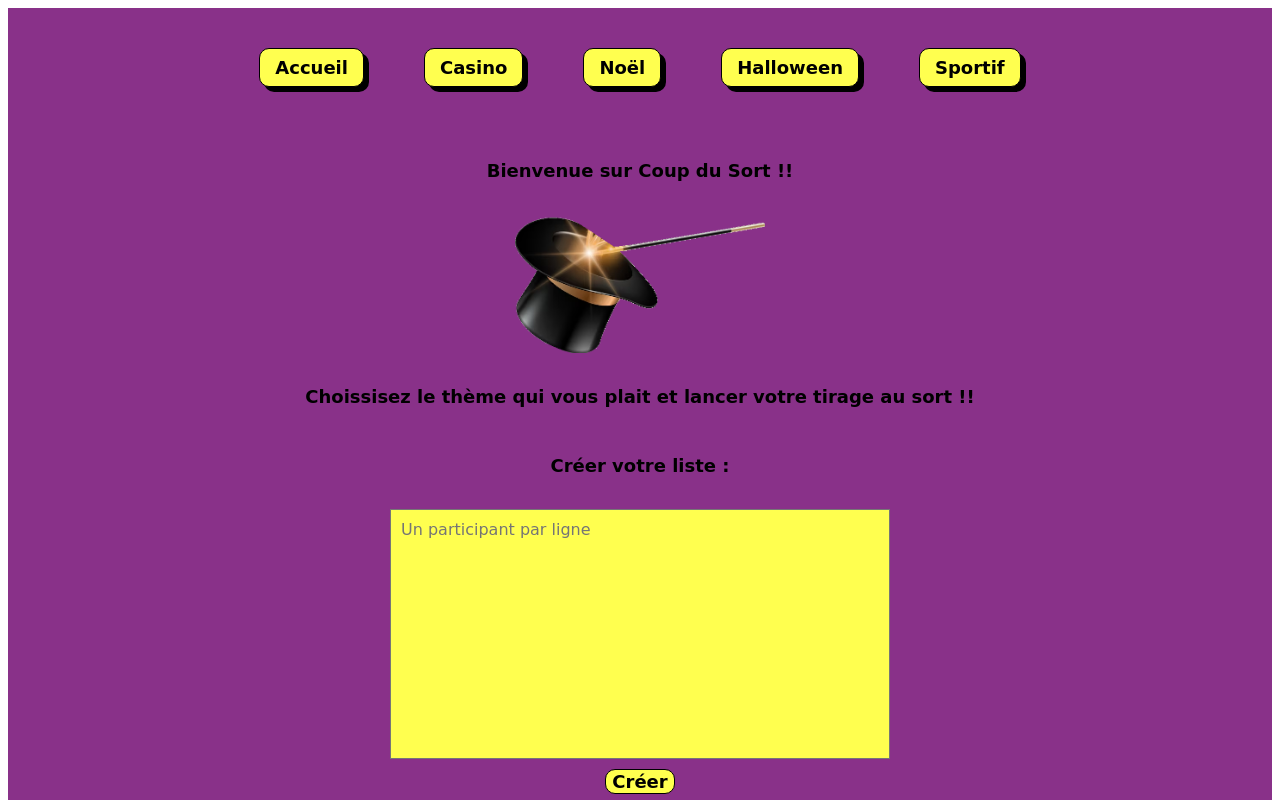
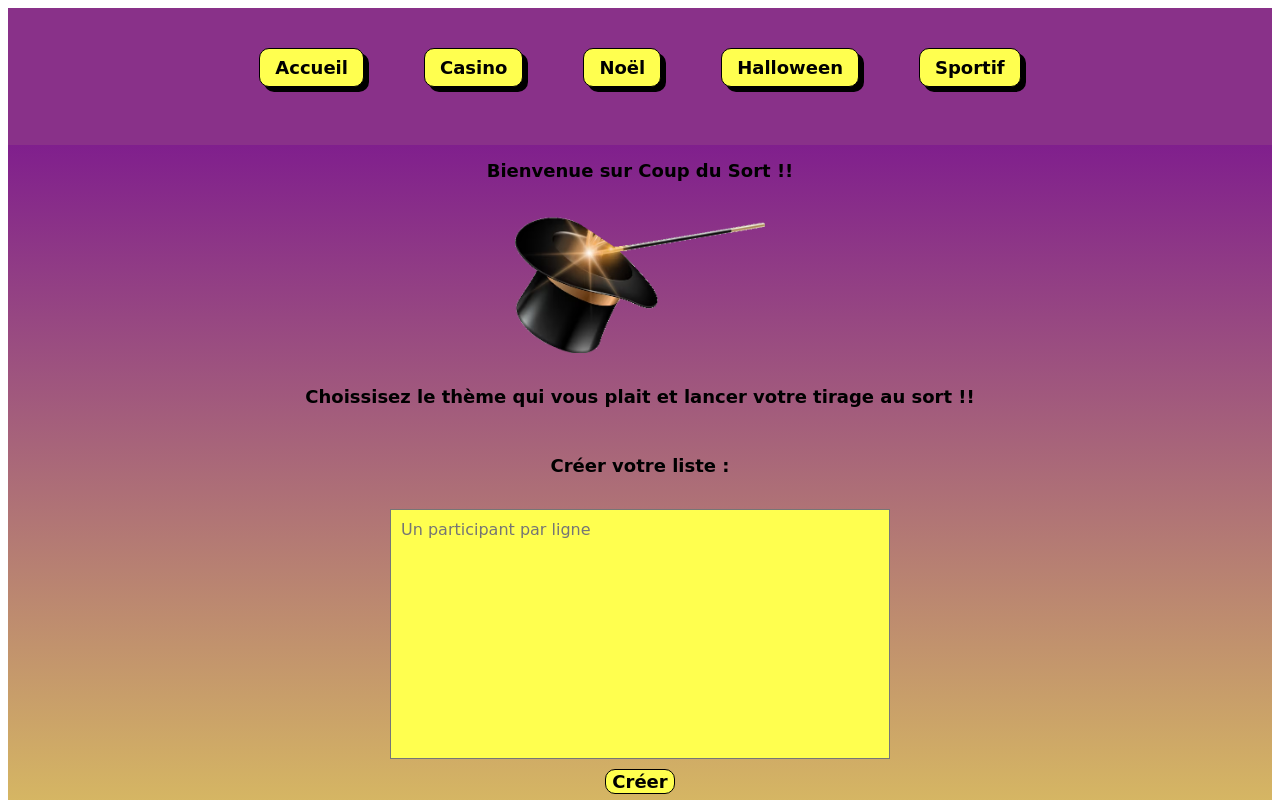
Before and after one commit to QuentinC26/CoupDuSort, an Angular app in the folder front-end/: page / in a window 1280 px wide. Shown: the top 800 px of the page. Built offline with nearby package versions, Linux system fonts and the light colour scheme.

Commit message:
i finish the classic theme

```diff
--- a/front-end/src/app/draw.css
+++ b/front-end/src/app/draw.css
@@ -226,7 +226,7 @@ h3{
 /* Thème classique */
 
 .theme-classique {
-  background-color: rgb(137, 49, 137);
+  background-image: linear-gradient(rgb(128, 31, 141), rgb(255, 255, 79));
   color: rgb(255, 255, 79);
 }
 
```
